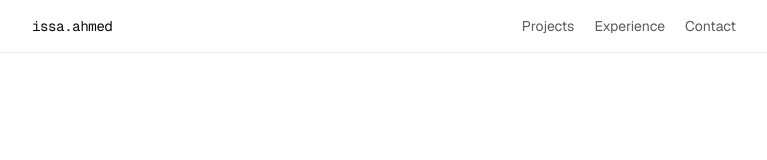
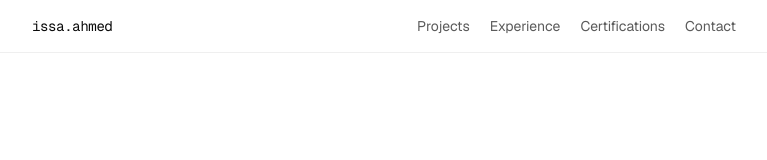
Before and after one commit to issaa71/issaahmed.com, a Next.js app: page / in a window 1280 px wide. Shown: the top 160 px of the page, without its empty margins (256-1023 px from the left). Built offline with nearby package versions, Linux system fonts and the light colour scheme.

Commit message:
feat(nav): add Certifications anchor link

```diff
--- a/app/page.tsx
+++ b/app/page.tsx
@@ -257,6 +257,11 @@ function Nav() {
             </a>
           </li>
           <li>
+            <a href="#certifications" className="hover:text-foreground transition-colors">
+              Certifications
+            </a>
+          </li>
+          <li>
             <a href="#contact" className="hover:text-foreground transition-colors">
               Contact
             </a>
@@ -435,7 +440,7 @@ function Skills() {
         ))}
       </div>
 
-      <div className="mt-12">
+      <div id="certifications" className="mt-12 scroll-mt-24">
         <h3 className="font-mono text-xs uppercase tracking-widest text-muted">
           Certifications
         </h3>
```
